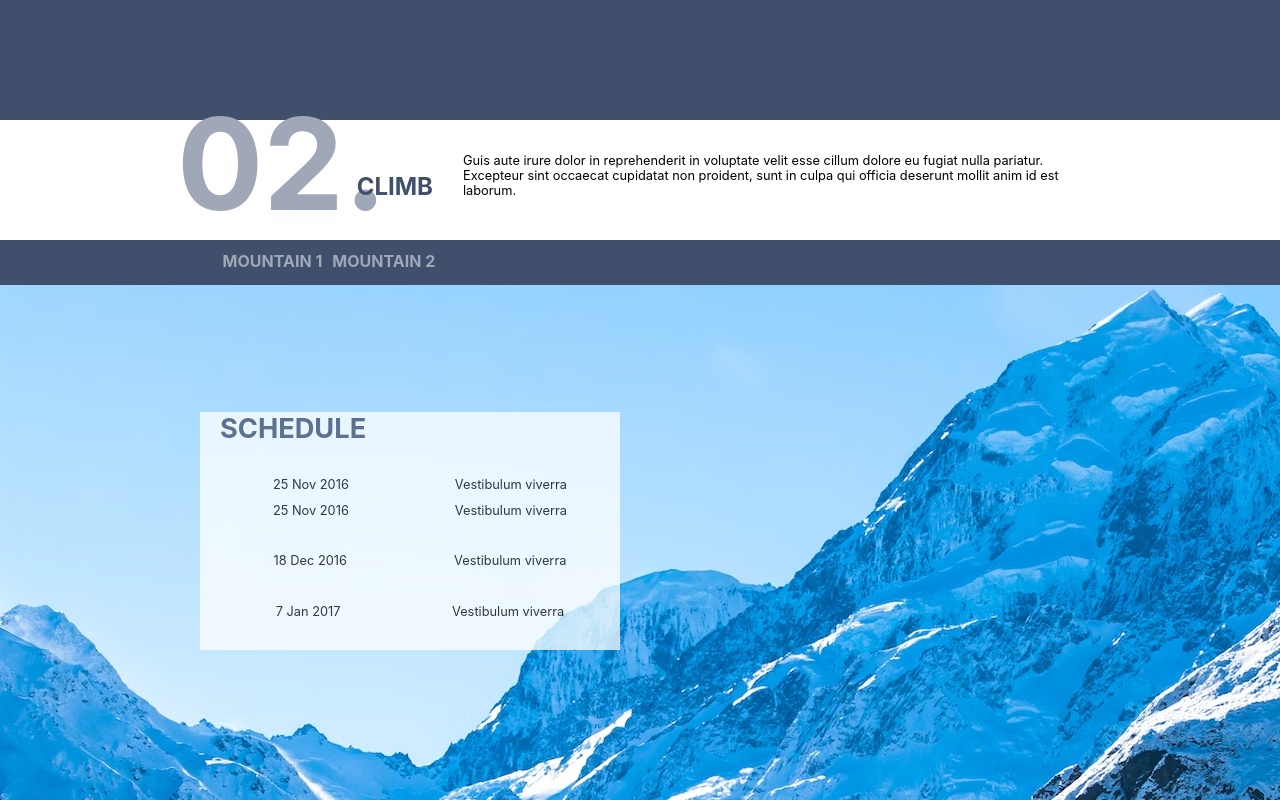
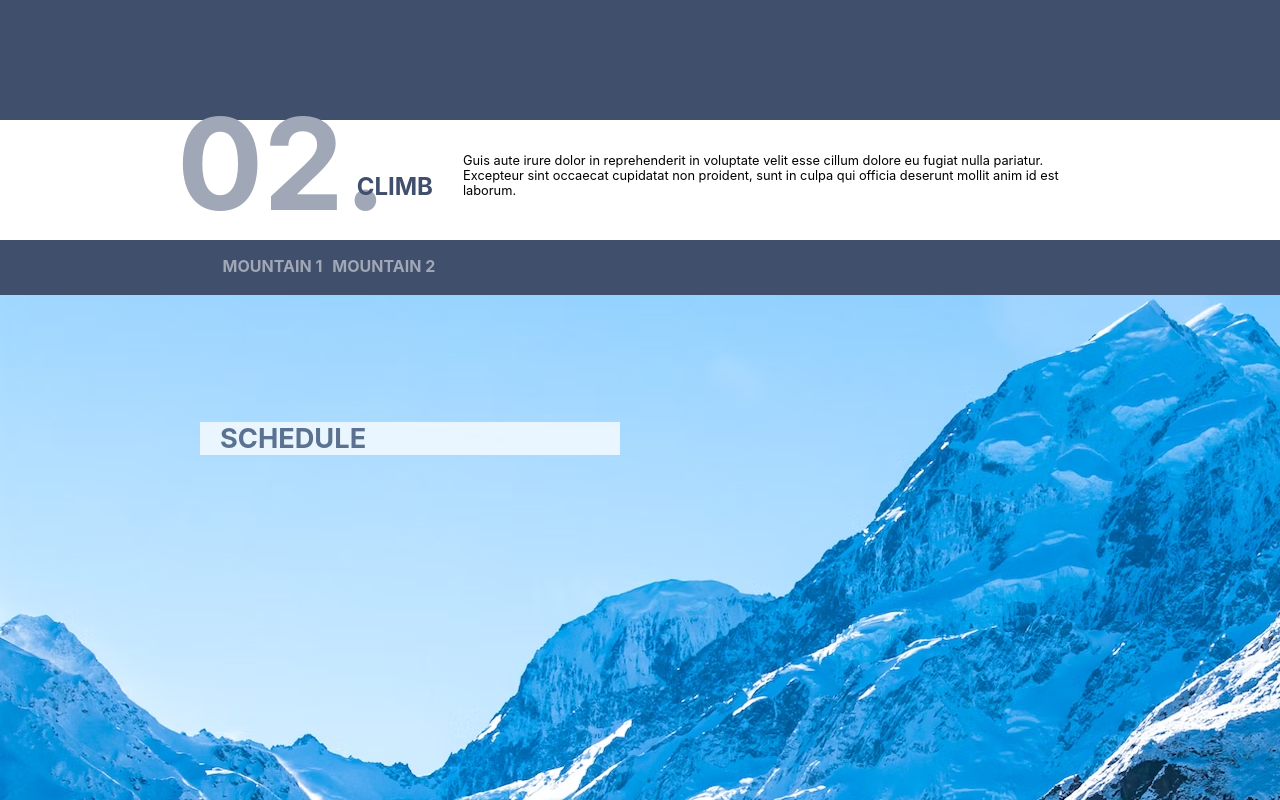
Before and after one commit to Nalundquist/mountain-test, a React (Create React App) app: page / in a window 1280 px wide. Shown: the top 800 px of the page. Built offline with nearby package versions, Linux system fonts and the light colour scheme.

Commit message:
add commented out code for conditional rendering

```diff
--- a/src/components/MountainBody.jsx
+++ b/src/components/MountainBody.jsx
@@ -1,14 +1,17 @@
+import { useEffect, useState } from "react";
 import classes from "./MountainBody.module.css";
+import { MountainContainer } from "./MountainContainer";
 
 export const MountainBody = (props) => {
 
 	const { mountainView } = props;
 
-	return(
-		<div className={classes.mtnBackground}>
-			<div className={classes.scheduleBox}>
-				<h3 className={classes.headerText}>SCHEDULE</h3>
+	const [ visibleSchedule, setVisibleSchedule] = useState()
+	useEffect(() => {
+		if (mountainView == "MountainOne"){
+			setVisibleSchedule(
 				<div className={classes.scheduleList}>
+					<h4>MOUNTAIN ONE</h4>
 					<div id="nov-sched" className={classes.monthBlock}>
 						<div className={classes.schedItem}>
 							<p>25 Nov 2016</p>
@@ -32,6 +35,42 @@ export const MountainBody = (props) => {
 						</div>
 					</div>
 				</div>
+			)
+		} else if (mountainView == "MountainTwo"){
+			setVisibleSchedule(
+				<div className={classes.scheduleList}>
+					<h4>MOUNTAIN TWO</h4>
+					<div id="nov-sched" className={classes.monthBlock}>
+						<div className={classes.schedItem}>
+							<p>25 Nov 2016</p>
+							<p>Vestibulum viverra</p>
+						</div>
+						<div className={classes.schedItem}>
+							<p>25 Nov 2016</p>
+							<p>Vestibulum viverra</p>
+						</div>
+					</div>
+					<div id="dec-sched" className={classes.monthBlock}>
+						<div className={classes.schedItem}>
+							<p>18 Dec 2016</p>
+							<p>Vestibulum viverra</p>
+						</div>
+					</div>
+					<div id="jan-sched" className={classes.monthBlock}>
+						<div className={classes.schedItem}>
+							<p>7 Jan 2017</p>
+							<p>Vestibulum viverra</p>
+						</div>
+					</div>
+				</div>
+			)
+		}
+	}, [mountainView])
+	return(
+		<div className={classes.mtnBackground}>
+			<div className={classes.scheduleBox}>
+				<h3 className={classes.headerText}>SCHEDULE</h3>
+				{visibleSchedule}
 			</div>
 		</div>
 	)
--- a/src/components/MountainBody.module.css
+++ b/src/components/MountainBody.module.css
@@ -6,6 +6,7 @@
 	min-height: 58%;
 	padding-left: 200px;
 	padding-top:100px;
+	z-index: 2;
 }
 
 .scheduleBox{
--- a/src/components/SelectBar.jsx
+++ b/src/components/SelectBar.jsx
@@ -1,28 +1,23 @@
 import classes from './SelectBar.module.css'
+import { useState } from 'react';
 
 export const SelectBar = (props) => {
 
 	const { setMountainView } = props;
 
-	let mountainOneStyle = classes.mountainText;
-	let mountainTwoStyle = classes.mountainText;
+	const [mountainOneStyle, setMountainOneStyle] = useState(classes.mountainText);
+	const [mountainTwoStyle, setMountainTwoStyle] = useState(classes.mountainText);
 
 	const handleMountainOneClick = () => {
-		mountainOneStyle = classes.clickMountainText;
-		mountainTwoStyle = classes.mountainText;
+		setMountainOneStyle(classes.clickMountainText);
+		setMountainTwoStyle(classes.mountainText);
 		setMountainView("MountainOne");
-		console.log("mountain one click")
-		console.log(mountainOneStyle)
-		console.log(mountainTwoStyle)
 	}
 
 	const handleMountainTwoClick = () => {
-		mountainTwoStyle = classes.clickMountainText;
-		mountainOneStyle = classes.mountainText;
+		setMountainOneStyle(classes.mountainText);
+		setMountainTwoStyle(classes.clickMountainText);
 		setMountainView("MountainTwo");
-		console.log("mountain two click")
-		console.log(mountainOneStyle)
-		console.log(mountainTwoStyle)
 	}
 
 	return(
--- a/src/components/SelectBar.module.css
+++ b/src/components/SelectBar.module.css
@@ -2,27 +2,38 @@
 	background-color: #404f6c;
 	width: 100vw;
 	height: 45px;
+	padding-bottom: 10px;
+	z-index: 1;
 }
 
 .selectBlock{
 	display: flex;
-	position: relative;
-	top: -15px;
 	flex-direction: row;
 	padding-left: 17vw;
+	padding-bottom: 25px;
+	height: 100%;
 }
 
 .mountainText{
+	position: relative;
+	top: -10px;
 	color: #a0a7b6;
+	padding-bottom: 25px;
 	padding: 5px;
 	cursor: pointer;
 	height: 100%;
+	overflow: hidden;
 }
 
 .clickMountainText{
 	color: #404f6c;
+	position: relative;
+	top: -10px;
 	background-color: #a0a7b6;
 	text-decoration: underline;
 	padding: 5px;
+	padding-bottom: 25px;
 	cursor: pointer;
+	height: 100%;
+	overflow: hidden;
 }
--- a/src/components/TopBar.module.css
+++ b/src/components/TopBar.module.css
@@ -11,6 +11,7 @@
 	display: flex;
 	flex-direction: row;
 	justify-content: center;
+	z-index: 2;
 }
 
 @media screen and (max-width: 768px){
```
Also changed, not shown: src/components/MountainContainer.jsx (+16 -1 lines).
